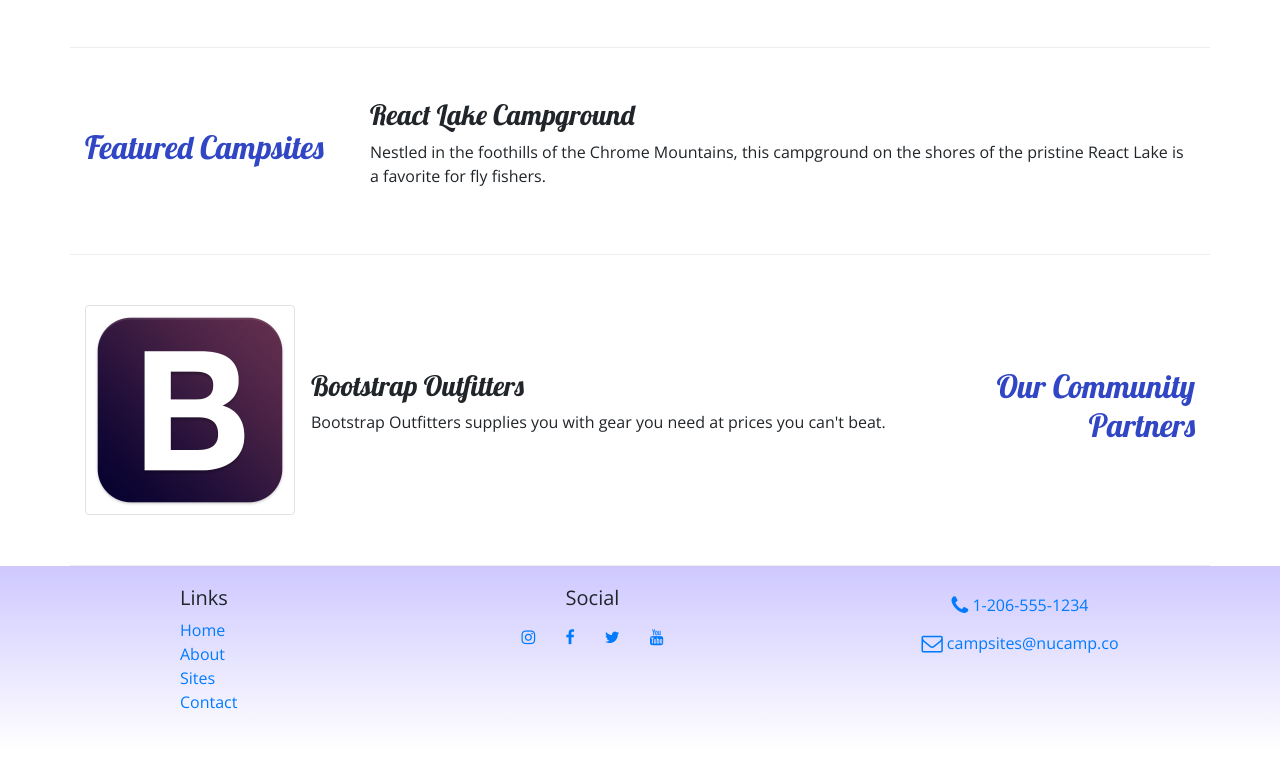
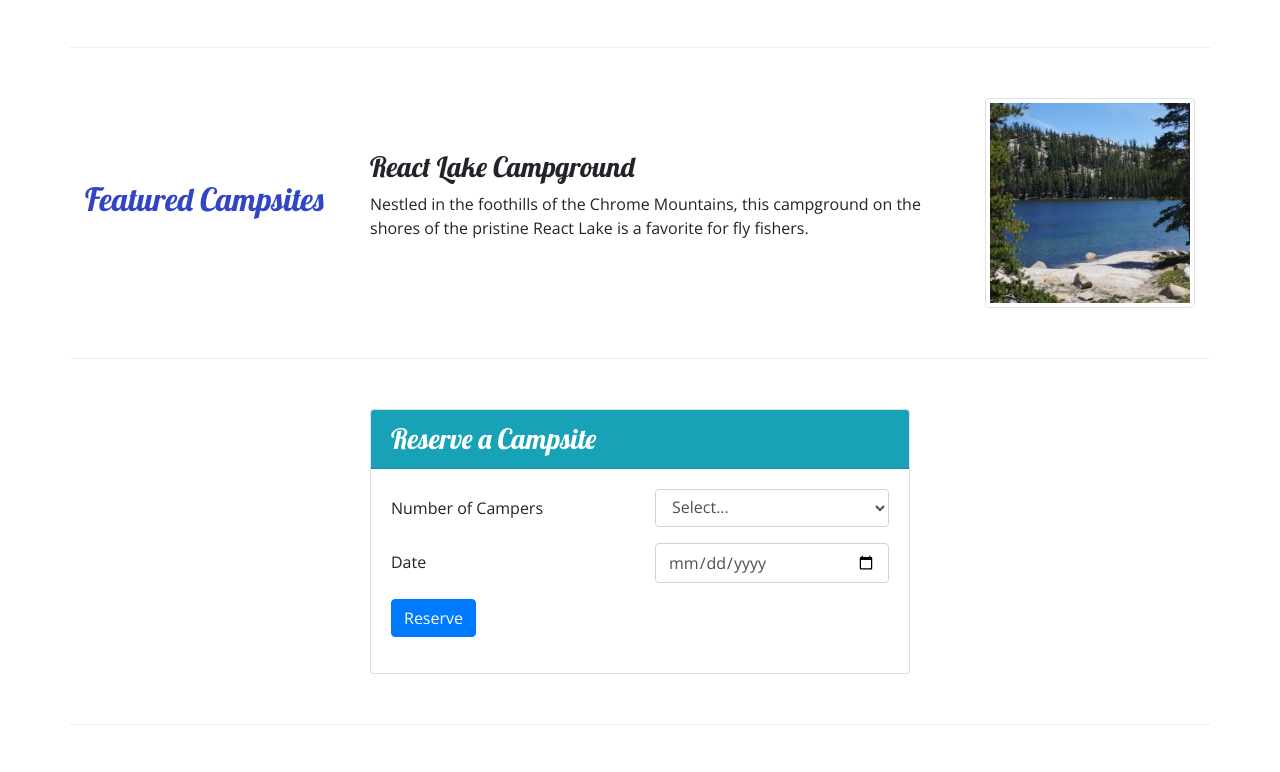
Before and after one commit to misternutty/nucamp-campsite-review, a website: page index.html in a window 1280 px wide. Shown: the part 483-1255 px from the top of the page. Before the commit the page ends 1233 px from the top, so only its background shows below. Drawn offline with nearby package versions, Linux system fonts and the light colour scheme.

Commit message:
Week 2 Assignment

```diff
--- a/index.html
+++ b/index.html
@@ -30,6 +30,9 @@
                 <div class="col">
                     <h1>NuCamp</h1>
                     <h2>a better way to camp</h2>
+                </div>
+                <div class="col-md-4 col-xl-2">
+                    <a class="btn btn-info btn-lg mt-4" role="button" href="#reserveForm">Reserve Campsite</a>
                 </div>
             </div>
         </div>
@@ -75,8 +78,54 @@
                 <h2>Featured Campsites</h2>
             </div>
             <div class="col">
-                <h3>React Lake Campground</h3>
-                <p class="d-none d-sm-block">Nestled in the foothills of the Chrome Mountains, this campground on the shores of the pristine React Lake is a favorite for fly fishers.</p>
+                <div class="media">
+                    <div class="media-body align-self-center">
+                        <h3>React Lake Campground</h3>
+                        <p class="d-none d-sm-block">Nestled in the foothills of the Chrome Mountains, this campground on the shores of the pristine React Lake is a favorite for fly fishers.</p>
+                    </div>
+                    <img class="d-flex ml-3 img-thumbnail" src="img/react-lake-thumb.jpg" alt="React Lake Campground thumbnail" />
+                </div>
+            </div>
+        </div>
+
+        <div class="row row-content align-items-center">
+            <div class="col-sm-6 mx-auto">
+                <div class="card">
+                    <h3 class="card-header bg-info text-white">Reserve a Campsite</h3>
+                    <div class="card-body">
+                        <form id="reserveForm">
+
+                            <div class="form-group row">
+                                <label for="numCampers" class="col-sm-6 col-form-label">Number of Campers</label>
+                                <div class="col">
+                                    <select id="numCampers" class="col form-control" name="numCampers">
+                                        <option selected>Select...</option>
+                                        <option value="1">1</option>
+                                        <option value="2">2</option>
+                                        <option value="3">3</option>
+                                        <option value="4">4</option>
+                                        <option value="5">5</option>
+                                        <option value="6">6</option>
+                                    </select>
+                                </div>
+                            </div>
+
+                            <div class="form-group row">
+                                <label for="date" class="col-sm-6 col-form-label">Date</label>
+                                <div class="col-sm-6">
+                                    <input type="date" id="date" class="form-control" name="date" placeholder="mm/dd/yyyy" />
+                                </div>
+                            </div>
+
+                            <div class="form-group row">
+                                <div class="col">
+                                    <button type="submit" class="btn btn-primary">Reserve</button>
+                                </div>
+                            </div>
+
+                        </form>
+                    </div>
+                </div>
             </div>
         </div>
     </div>
```
